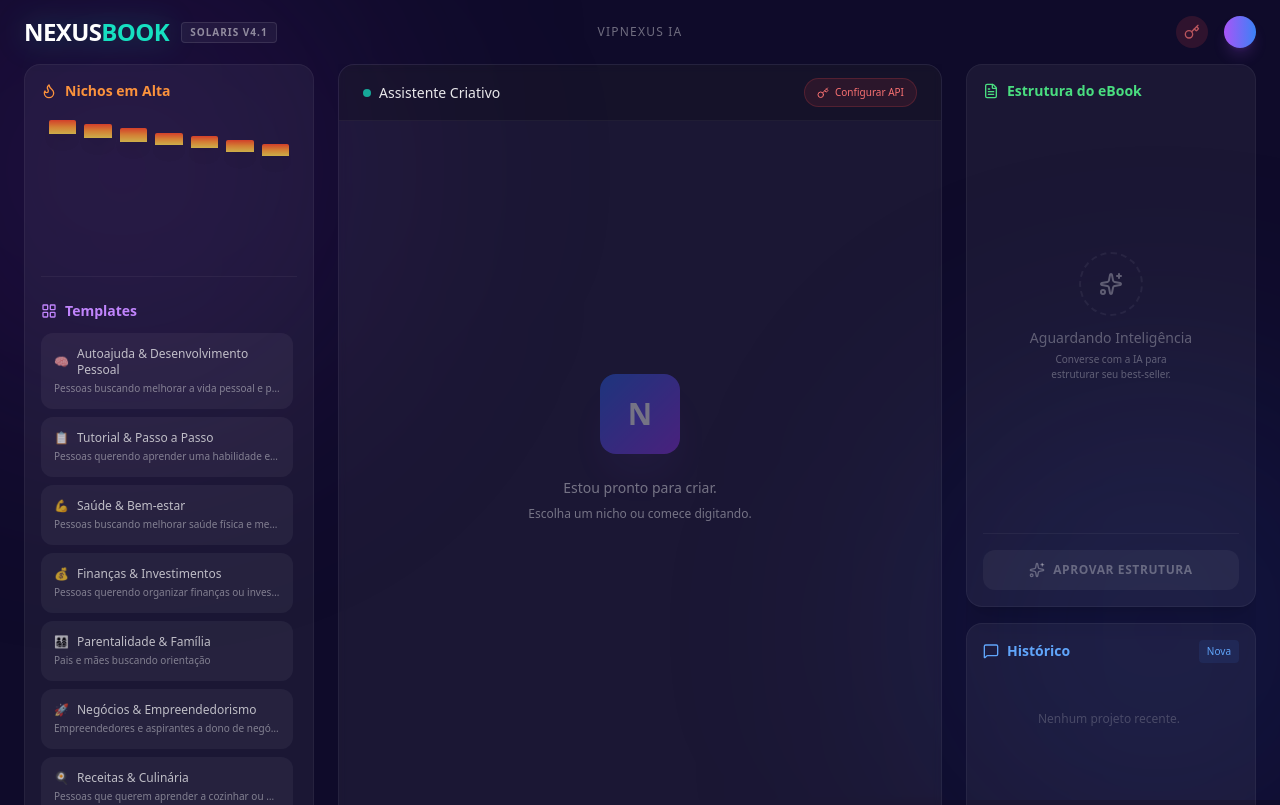
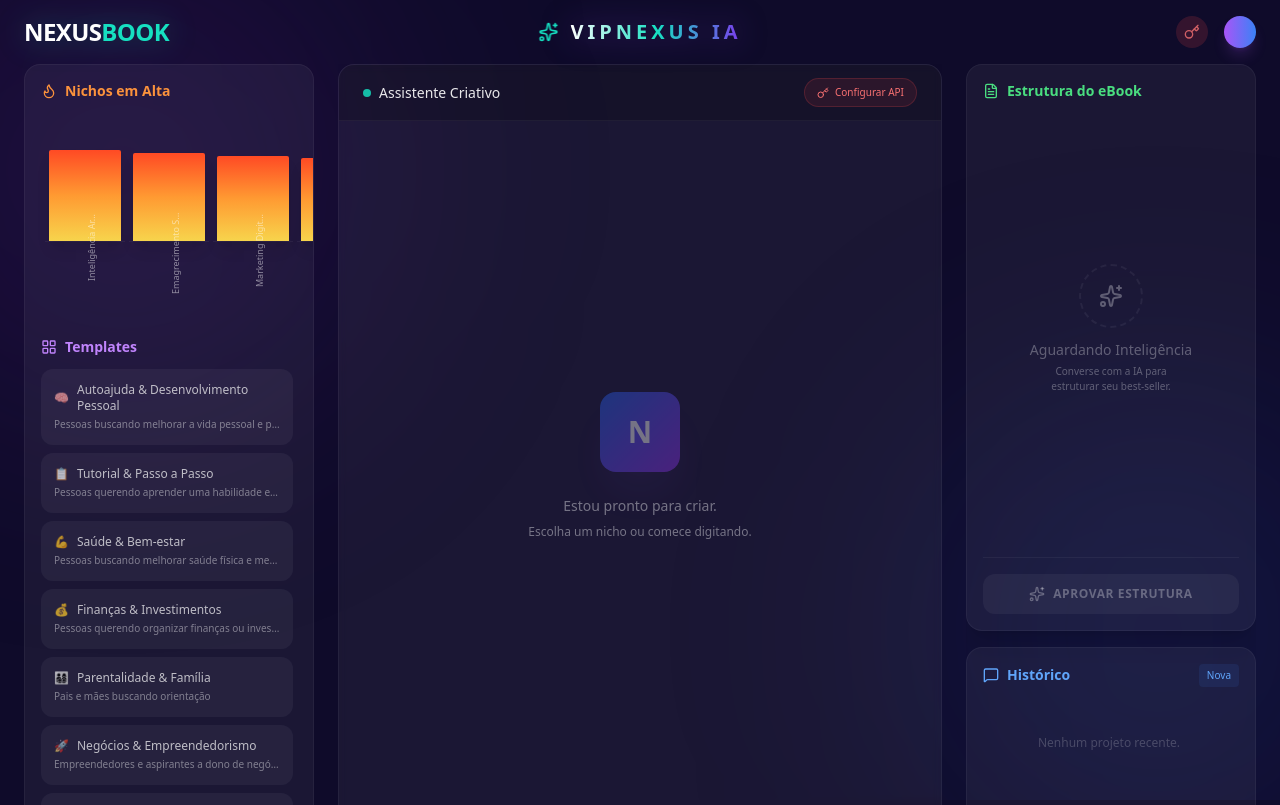
Before and after one commit to impressaovipjames-spec/NEXUSBOOK, a React (Vite) app: page / in a window 1280 px wide. Shown: the top 805 px of the page. Built offline with nearby package versions, Linux system fonts and the light colour scheme.

Commit message:
Final Polish: Remove version, enhance branding, fix niche labels

```diff
--- a/src/App.tsx
+++ b/src/App.tsx
@@ -64,34 +64,43 @@ interface ChatAreaProps {
 const SidebarNichos: React.FC<SidebarNichosProps> = ({ onSelectNicho, selectedTemplate }) => {
     return (
         <div className="h-full flex flex-col p-4 text-white bg-white/5 rounded-2xl shadow-xl border border-white/5 overflow-hidden">
-            <h2 className="text-sm font-semibold mb-4 flex items-center gap-2 text-orange-400">
+            <h2 className="text-sm font-semibold mb-6 flex items-center gap-2 text-orange-400">
                 <Flame className="w-4 h-4" />
                 Nichos em Alta
             </h2>
 
-            <div className="flex gap-2 items-end justify-between h-40 px-2 mb-6 border-b border-white/5 pb-4">
-                {nichosQuentes.slice(0, 7).map((n, i) => (
+            {/* Termômetro Visual com Labels */}
+            <div className="flex gap-1 items-end justify-between h-[180px] px-1 mb-8">
+                {nichosQuentes.slice(0, 6).map((n, i) => (
+                    <div key={i} className="flex flex-col items-center h-full justify-end w-full group cursor-pointer" onClick={() => onSelectNicho(n.nome)}>
+
+                        {/* Bar Container */}
+                        <div className="w-full relative flex-1 flex items-end px-1">
                             <motion.div
-                        key={i}
                                 initial={{ opacity: 0, height: 0 }}
-                        animate={{ opacity: 1, height: `${(n.temperatura / 100) * 100}%` }}
+                                animate={{ opacity: 1, height: `${(n.temperatura / 100) * 80}%` }} // Max 80% height
                                 transition={{ duration: 0.6, delay: i * 0.1 }}
-                        className="flex flex-col items-center group cursor-pointer w-full relative"
-                        onClick={() => onSelectNicho(n.nome)}
+                                className="w-full rounded-t-sm shadow-lg group-hover:brightness-125 transition-all opacity-80 group-hover:opacity-100"
+                                style={{
+                                    background: "linear-gradient(to top, #F7D44C, #FF9A32, #FF4A24)",
+                                    minHeight: '4px'
+                                }}
                             >
-                        {/* Tooltip */}
-                        <div className="absolute -top-8 opacity-0 group-hover:opacity-100 transition-opacity bg-black/90 text-[10px] px-2 py-1 rounded whitespace-nowrap pointer-events-none z-20">
-                            {n.nome} ({n.temperatura}°)
+                                {/* Hover Tooltip (Detalhado) */}
+                                <div className="absolute -top-10 left-1/2 -translate-x-1/2 opacity-0 group-hover:opacity-100 transition-opacity bg-black/90 text-[10px] px-2 py-1 rounded-md border border-white/10 whitespace-nowrap z-20 pointer-events-none">
+                                    <div className="font-bold text-orange-400">{n.nome}</div>
+                                    <div className="text-white/60">{n.temperatura}° Temperatura</div>
+                                </div>
+                            </motion.div>
                         </div>
 
-                        <div
-                            className="w-full rounded-t-sm shadow-lg group-hover:brightness-110 transition-all opacity-80 group-hover:opacity-100"
-                            style={{
-                                background: "linear-gradient(to top, #F7D44C, #FF9A32, #FF4A24)",
-                                minHeight: '10%'
-                            }}
-                        />
-                    </motion.div>
+                        {/* Label Abaixo da Barra */}
+                        <div className="h-16 w-full flex items-start justify-center pt-2 border-t border-white/5">
+                            <span className="text-[9px] text-white/50 group-hover:text-white transition-colors rotate-[-90deg] whitespace-nowrap origin-top w-[80px] mt-1 text-right">
+                                {n.nome.length > 15 ? n.nome.substring(0, 15) + '...' : n.nome}
+                            </span>
+                        </div>
+                    </div>
                 ))}
             </div>
 
@@ -457,12 +466,9 @@ export default function App() {
 
         if (messages.length > 0) {
             handleSendMessage(`Quero criar um eBook sobre "${nichoNome}"`)
-            return // Add return to prevent double message or loop. The logic below startChat also calls handleSendMessage.
-            // Wait, if messages > 0, we just send message.
-            // Else we start chat AND send message.
+            return
         } else {
             startChat(template || undefined)
-            // Use timeout to let startChat state update finish
             setTimeout(() => handleSendMessage(`Quero criar um eBook sobre "${nichoNome}"`), 500)
         }
     }
@@ -517,6 +523,7 @@ export default function App() {
         startChat()
     }
 
+
     return (
         <div className="min-h-screen bg-[#0F0B2A] text-white font-sans overflow-hidden flex flex-col">
             <style>{`
@@ -537,11 +544,15 @@ export default function App() {
                     <span className="text-2xl font-bold tracking-tight text-white drop-shadow-[0_0_15px_rgba(22,224,193,0.3)]">
                         NEXUS<span className="text-[#16E0C1]">BOOK</span>
                     </span>
-                    <div className="px-2 py-0.5 rounded text-[10px] font-bold bg-white/5 border border-white/10 text-white/50 tracking-widest uppercase">Solaris v4.1</div>
+                    {/* Versão removida conforme solicitado */}
                 </div>
 
-                <div className="hidden md:flex absolute left-1/2 top-1/2 -translate-x-1/2 -translate-y-1/2 items-center gap-8 text-xs font-medium text-white/40 uppercase tracking-widest">
-                    <span>VIPNEXUS IA</span>
+                {/* VIPNEXUS IA - BRANDING DESTAQUE */}
+                <div className="hidden md:flex absolute left-1/2 top-1/2 -translate-x-1/2 -translate-y-1/2 items-center gap-3">
+                    <Sparkles className="w-5 h-5 text-[#16E0C1] animate-pulse" />
+                    <span className="text-xl font-black tracking-[0.2em] text-transparent bg-clip-text bg-gradient-to-r from-white via-[#16E0C1] to-[#7C3AED] drop-shadow-[0_0_15px_rgba(124,58,237,0.5)]">
+                        VIPNEXUS IA
+                    </span>
                 </div>
 
                 <div className="flex items-center gap-4">
```
Lines whose indentation alone changed are shown as unchanged.
